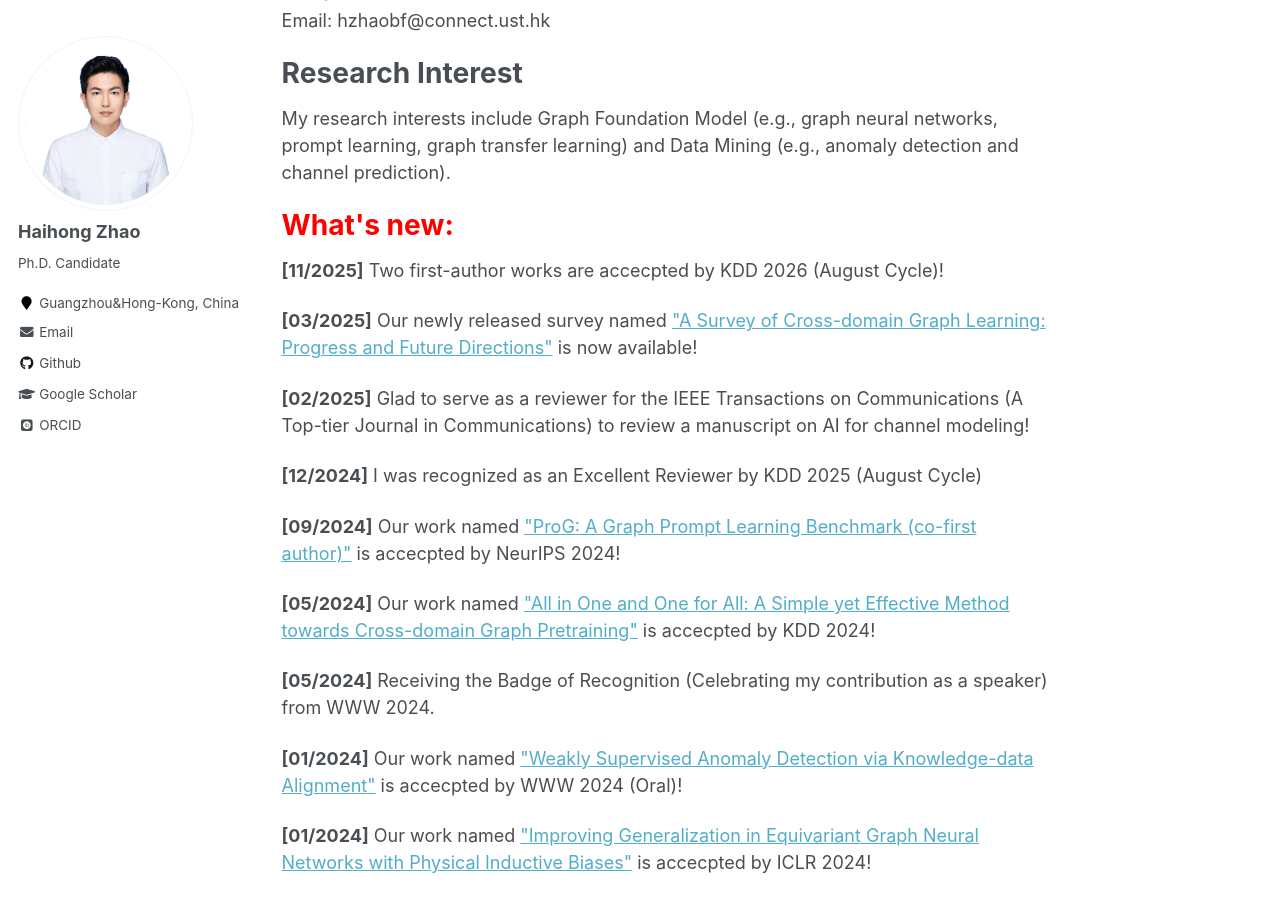
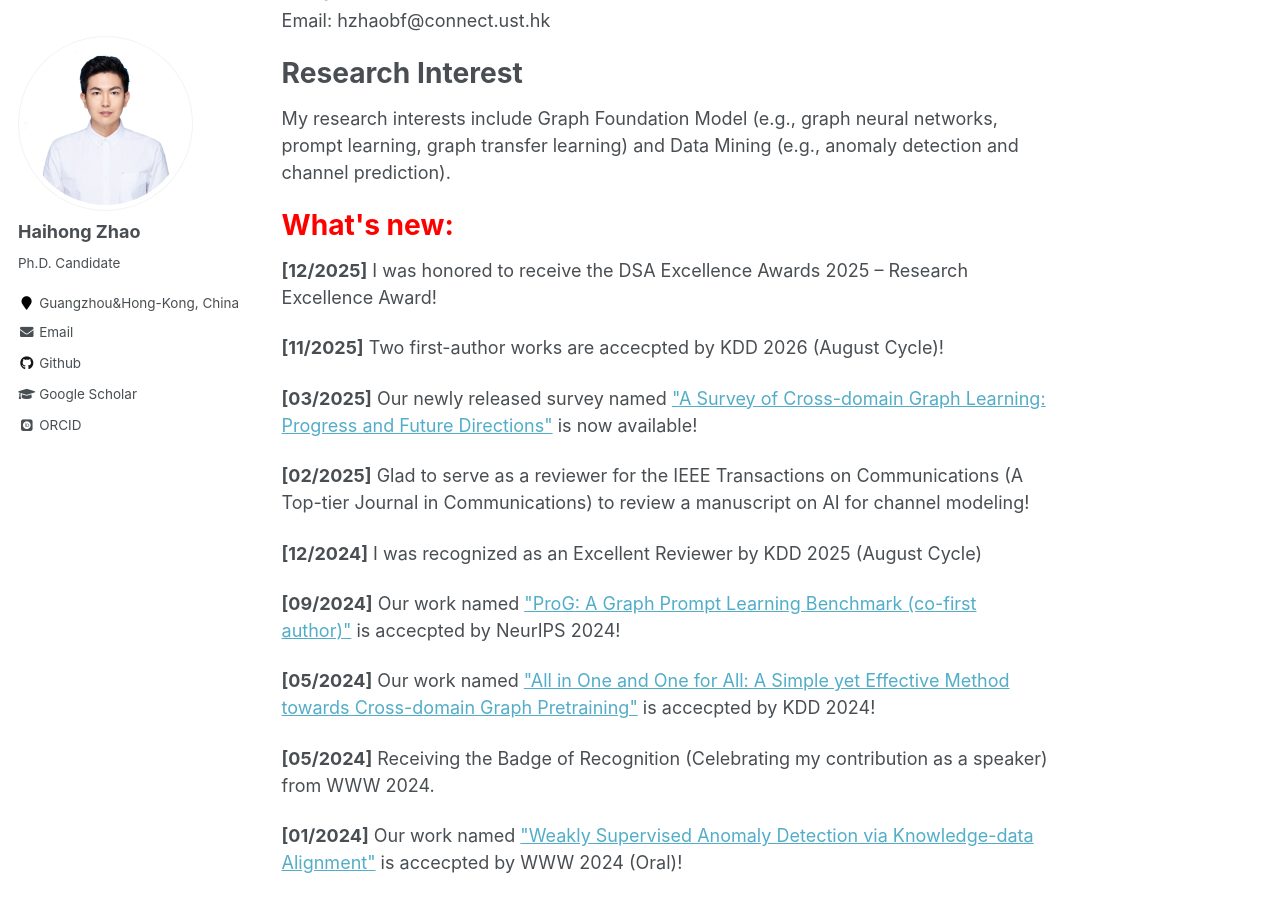
Before and after one commit to cshhzhao/cshhzhao.github.io, a Jekyll site: the page built from _pages/about.md, in a window 1280 px wide and 900 px high, scrolled down 393 px. Built offline with Jekyll 4.4.1, drawn with Linux system fonts in a browser that asks for light colours; some web fonts are replaced.

Commit message:
Update about.md

```diff
--- a/_pages/about.md
+++ b/_pages/about.md
@@ -25,6 +25,7 @@ My research interests include Graph Foundation Model (e.g., graph neural network
 Data Mining (e.g., anomaly detection and channel prediction).
 
 <h1 style="color:red">What's  new:</h1>
+<p><b>[12/2025]</b> I was honored to receive the DSA Excellence Awards 2025 – Research Excellence Award! <p>
 <p><b>[11/2025]</b> Two first-author works are accecpted by KDD 2026 (August Cycle)! <p>
 <p><b>[03/2025]</b> Our newly released survey named <a href="https://arxiv.org/abs/2503.11086">"A Survey of Cross-domain Graph Learning: Progress and Future Directions"</a> is now available! <p>
 <p><b>[02/2025]</b> Glad to serve as a reviewer for the IEEE Transactions on Communications (A Top-tier Journal in Communications) to review a manuscript on AI for channel modeling! <p>
```
